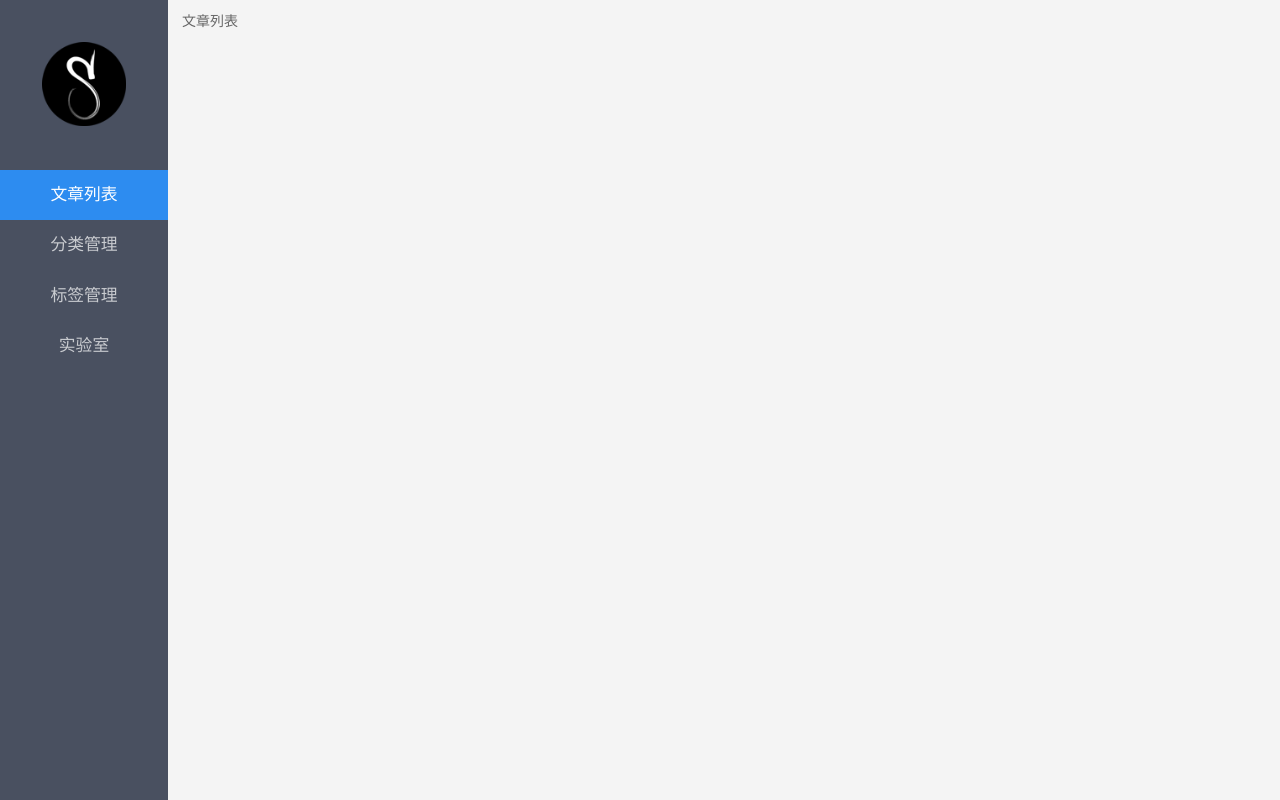
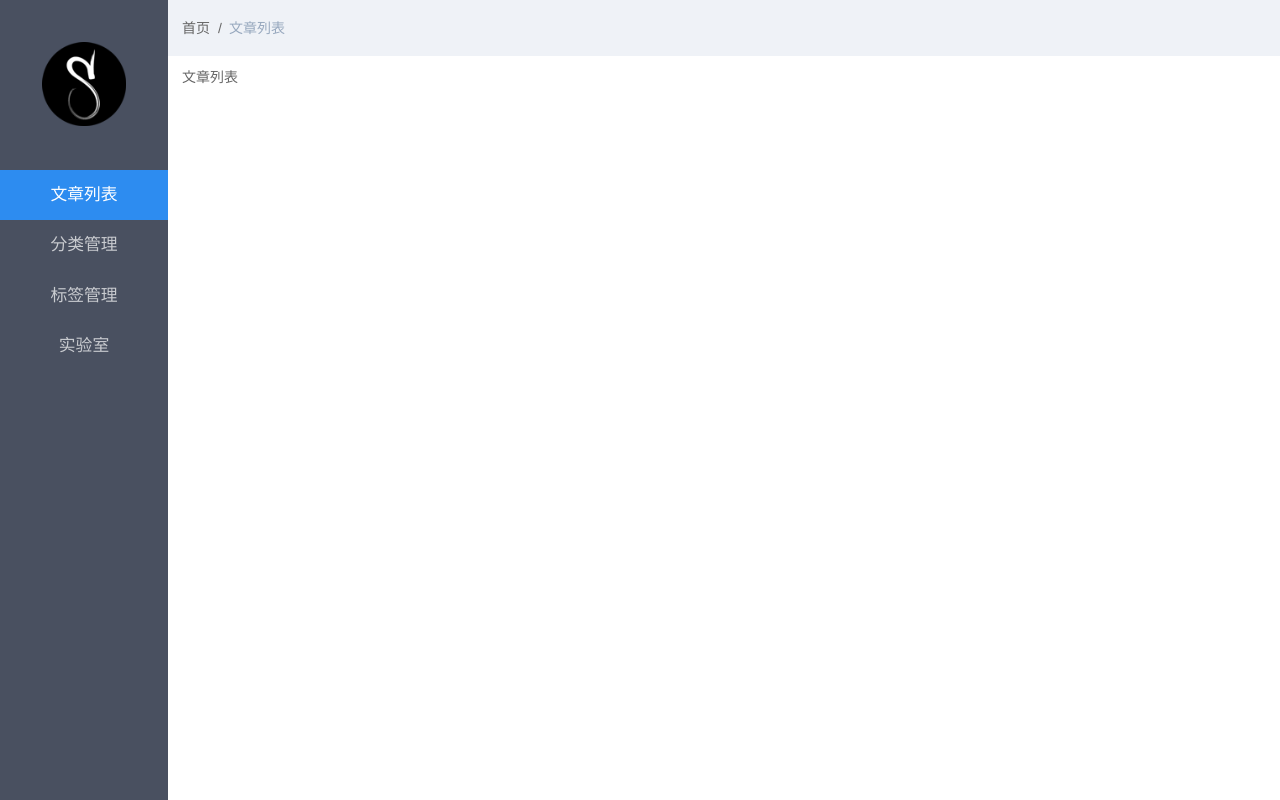
Before and after one commit to XNAL/don-blog-backManage, a Vue app: page /#/postlist in a window 1280 px wide. Built offline with nearby package versions, Linux system fonts and the light colour scheme.

Commit message:
公共头部面包屑导航开发

```diff
--- a/src/assets/sass/_common.scss
+++ b/src/assets/sass/_common.scss
@@ -5,7 +5,7 @@ body {
   height: 100%;
   font-size: $base-font-size;
   color: #666;
-  background: rgba(238, 238, 238, 0.6);
+  // background: rgba(238, 238, 238, 0.6);
 }
 
 .container {
--- /dev/null
+++ b/src/components/Header.vue
@@ -0,0 +1,32 @@
+<template>
+  <section class="header">
+    <template v-for="(item, index) in $route.meta">
+      <router-link class="breadcrumb no-underline" :to="item.link" :key="index" v-if="item.link !== ''">
+        {{ item.name }}
+      </router-link>
+      <span class="no-link" :key="index" v-else>{{ item.name }}</span>
+      <span class="separator" :key="index" v-show="index !== $route.meta.length - 1">/</span>
+    </template>
+  </section>
+</template>
+
+<style lang="scss" scoped>
+.header {
+  position: absolute;
+  top: 0;
+  left: 0;
+  right: 0;
+  height: 4em;
+  line-height: 4em;
+  padding-left: 1em;
+  background: #eff2f7;
+
+  .no-link {
+    color: #97a8be;
+    cursor: text;
+  }
+  .separator {
+    margin: 0 0.5em 0 0.3em;
+  }
+}
+</style>
--- a/src/components/Menu.vue
+++ b/src/components/Menu.vue
@@ -37,6 +37,10 @@
     img {
       width: 100%;
       height: 100%;
+      transition: all .8s;
+      &:hover {
+        transform: scale(1.2) rotate(360deg);
+      }
     }
   }
   .menu-list {
--- /dev/null
+++ b/src/pages/Home.vue
@@ -0,0 +1,5 @@
+<template>
+  <section class="home">
+    Home
+  </section>
+</template>
--- a/src/pages/PostList.vue
+++ b/src/pages/PostList.vue
@@ -2,22 +2,26 @@
   <section class="post-list">
     <back-menu></back-menu>
     <div>文章列表</div>
+    <back-header></back-header>
   </section>
 </template>
 
 <script>
 import Menu from '../components/Menu';
+import Header from '../components/Header';
 
 export default {
   components: {
-    'back-menu': Menu
+    'back-menu': Menu,
+    'back-header': Header
   }
 };
 </script>
 
 <style lang="scss" scoped>
 .post-list {
+  position: relative;
   margin-left: 12em;
-  padding: 1em;
+  padding: 5em 1em 1em;
 }
 </style>
--- a/src/router/index.js
+++ b/src/router/index.js
@@ -1,5 +1,6 @@
 import Vue from 'vue';
 import Router from 'vue-router';
+import Home from '@/pages/Home';
 import Login from '@/pages/Login';
 import PostList from '@/pages/PostList';
 
@@ -9,13 +10,28 @@ export default new Router({
   routes: [
     {
       path: '/',
+      name: 'Home',
+      component: Home
+    },
+    {
+      path: '/login',
       name: 'Login',
       component: Login
     },
     {
       path: '/postlist',
       name: 'PostList',
-      component: PostList
+      component: PostList,
+      meta: [
+        {
+          name: '首页',
+          link: '/'
+        },
+        {
+          name: '文章列表',
+          link: ''
+        }
+      ]
     }
   ]
 });
```
